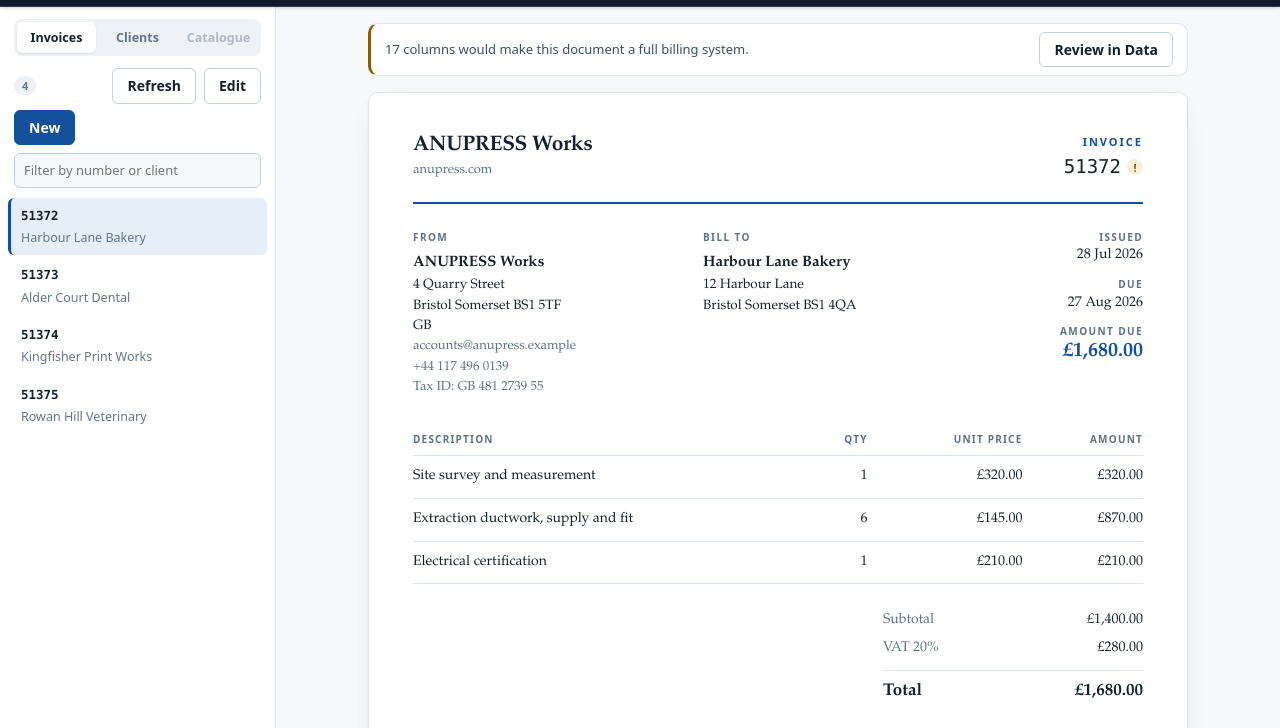
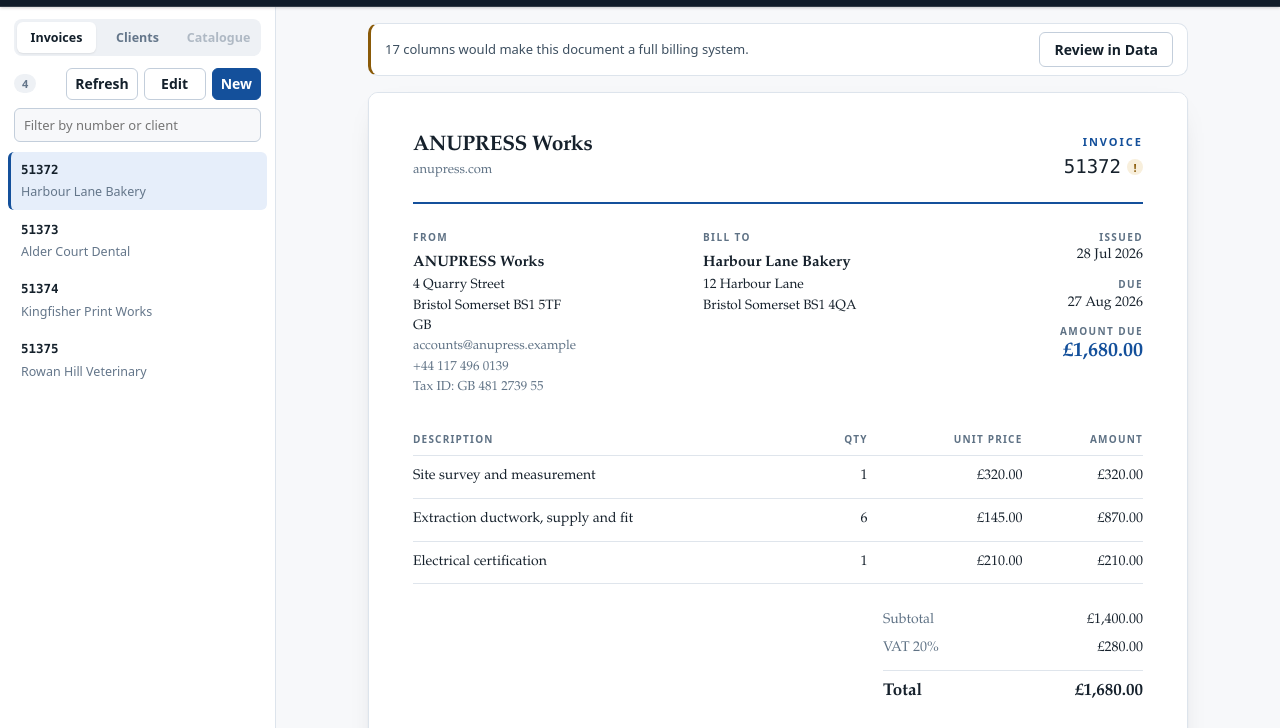
Before and after one commit to anupress/grist-invoice-studio, a website with bundled scripts: page index.html in a window 1280 px wide. Shown: the part 48-776 px from the top of the page. Built offline with nearby package versions, Linux system fonts and the light colour scheme.

Commit message:
Release 1.19.2 — one header for all three lists
Refresh, Edit and New sit in the same places whether the list is
invoices, clients or the catalogue, and stay there when Edit becomes
Close: the wider word used to push New onto a second row, so opening a
record changed the shape of the header and the three tabs looked like
three different designs. The head no longer wraps, Edit and Close
reserve the same width, and a long count clips before anything moves.

A client or catalogue row is laid out like an invoice row — left
aligned, the picture beside the name rather than above it. Those rows
had inherited the stacking direction meant for an invoice's two lines,
which centred them.

```diff
--- a/package.json
+++ b/package.json
@@ -1,6 +1,6 @@
 {
   "name": "grist-invoice-studio",
-  "version": "1.19.1",
+  "version": "1.19.2",
   "description": "Invoice Studio — a Grist custom widget by ANUPRESS. Raise, render and send invoices from the tables a business already keeps, with no server anywhere.",
   "type": "module",
   "private": true,
--- a/src/main.js
+++ b/src/main.js
@@ -703,7 +703,7 @@ function renderSidebar() {
   // Edit and New live here, with the list they act on. On narrow screens the sidebar is hidden
   // and the bar's copies take over — one set or the other, never both.
   const editing = which === 'invoices' ? app.mode === 'compose' : app.mode === 'record';
-  const editBtn = el('button', { class: 'studio-btn studio-btn--sm', type: 'button', text: editing ? 'Close' : 'Edit' });
+  const editBtn = el('button', { class: 'studio-btn studio-btn--sm studio-btn--edit', type: 'button', text: editing ? 'Close' : 'Edit' });
   editBtn.addEventListener('click', () => {
     if (editing) { app.mode = 'view'; app.draft = null; app.record = null; render(); return; }
     if (which === 'invoices') startCompose(currentRow());
--- a/src/styles/studio.css
+++ b/src/styles/studio.css
@@ -201,7 +201,15 @@ html, body {
   background: var(--surface);
   border-right: 1px solid var(--rule);
 }
-.studio-side__head { display: flex; align-items: center; gap: 8px; padding: 12px 14px 8px; }
+.studio-side__head { display: flex; align-items: center; gap: 6px; padding: 12px 14px 8px; }
+/* One row, in every list and in every state. Refresh, Edit and New are the same three buttons
+ * whether the list is invoices, clients or the catalogue, so they must sit in the same places —
+ * a header that reflows when Edit becomes Close reads as three different headers. */
+.studio-side__head .studio-btn { flex: none; padding: 4px 8px; white-space: nowrap; }
+/* Edit and Close are the same button wearing two words. Reserving the wider one's room is what
+ * stops New moving when a record is opened. */
+.studio-side__head .studio-btn--edit { min-width: 62px; }
+.studio-side__count { flex: 0 1 auto; overflow: hidden; }
 .studio-side__title {
   font-size: 11px; font-weight: 700; letter-spacing: .1em; text-transform: uppercase;
   color: var(--muted);
@@ -260,7 +268,11 @@ html, body {
 .studio-side__tab.is-active { background: var(--surface); color: var(--ink); box-shadow: 0 1px 2px rgba(0, 0, 0, .08); }
 .studio-side__tab:disabled { opacity: .45; cursor: not-allowed; }
 .studio-side__tab:focus-visible { outline: 2px solid var(--accent); outline-offset: -2px; }
-.studio-side__row--record { display: flex; align-items: center; gap: 10px; }
+/* A client or a catalogue item reads as one line of text with a picture beside it — the same
+ * left-aligned shape as an invoice row. The base row stacks (an invoice puts its number over its
+ * client), so the direction is set back to a row here; without that the thumbnail sat above a
+ * centred name and the catalogue looked like a different product from the invoice list. */
+.studio-side__row--record { display: flex; flex-direction: row; align-items: center; gap: 10px; }
 .studio-side__text { flex: 1 1 auto; min-width: 0; display: flex; flex-direction: column; gap: 2px; }
 .studio-side__name { font-size: 13px; font-weight: 600; color: var(--ink); white-space: nowrap; overflow: hidden; text-overflow: ellipsis; }
 .studio-side__thumb {
@@ -357,5 +369,6 @@ html, body {
 /* The bar's Edit/New exist only where the sidebar (which owns them) does not. */
 @media (min-width: 880px) { .studio-bar__narrow { display: none; } }
 
-/* Three buttons beside the count can brush the sidebar's width; wrapping beats clipping. */
-.studio-side__head { flex-wrap: wrap; row-gap: 6px; }
+/* The head does not wrap: the buttons are trimmed to fit instead, above. A long count clips
+ * before anything moves — the buttons are what a person aims at. */
+.studio-side__head { flex-wrap: nowrap; }
--- a/src/version.js
+++ b/src/version.js
@@ -2,4 +2,4 @@
 //
 // Shown on the mode pill, logged at boot, and appended to the font URLs — because "is my iframe
 // running the new bundle or a cached one" was undiagnosable without it.
-export const APP_VERSION = '1.19.1';
+export const APP_VERSION = '1.19.2';
```
Also changed, not shown: CHANGELOG.md, README.md.
